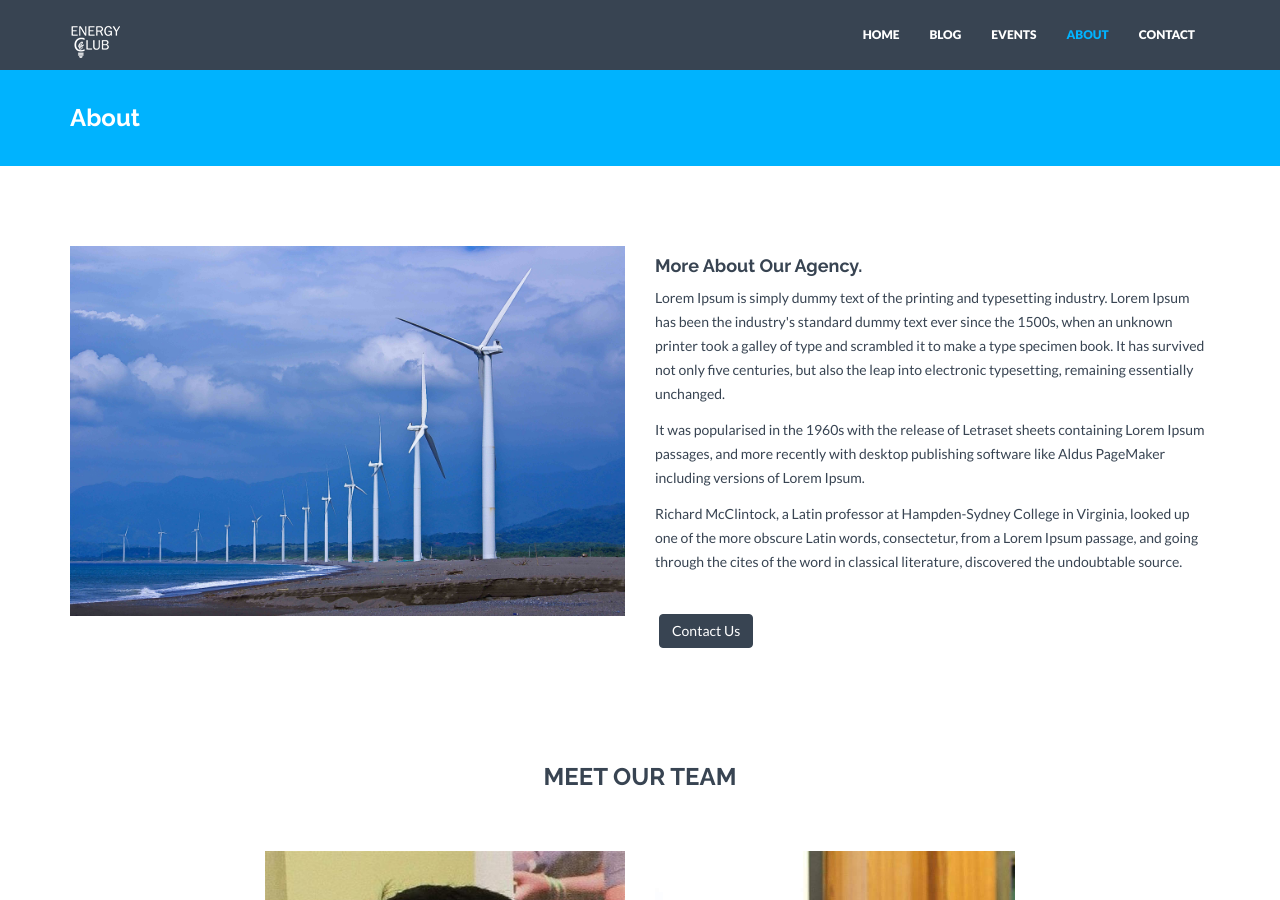
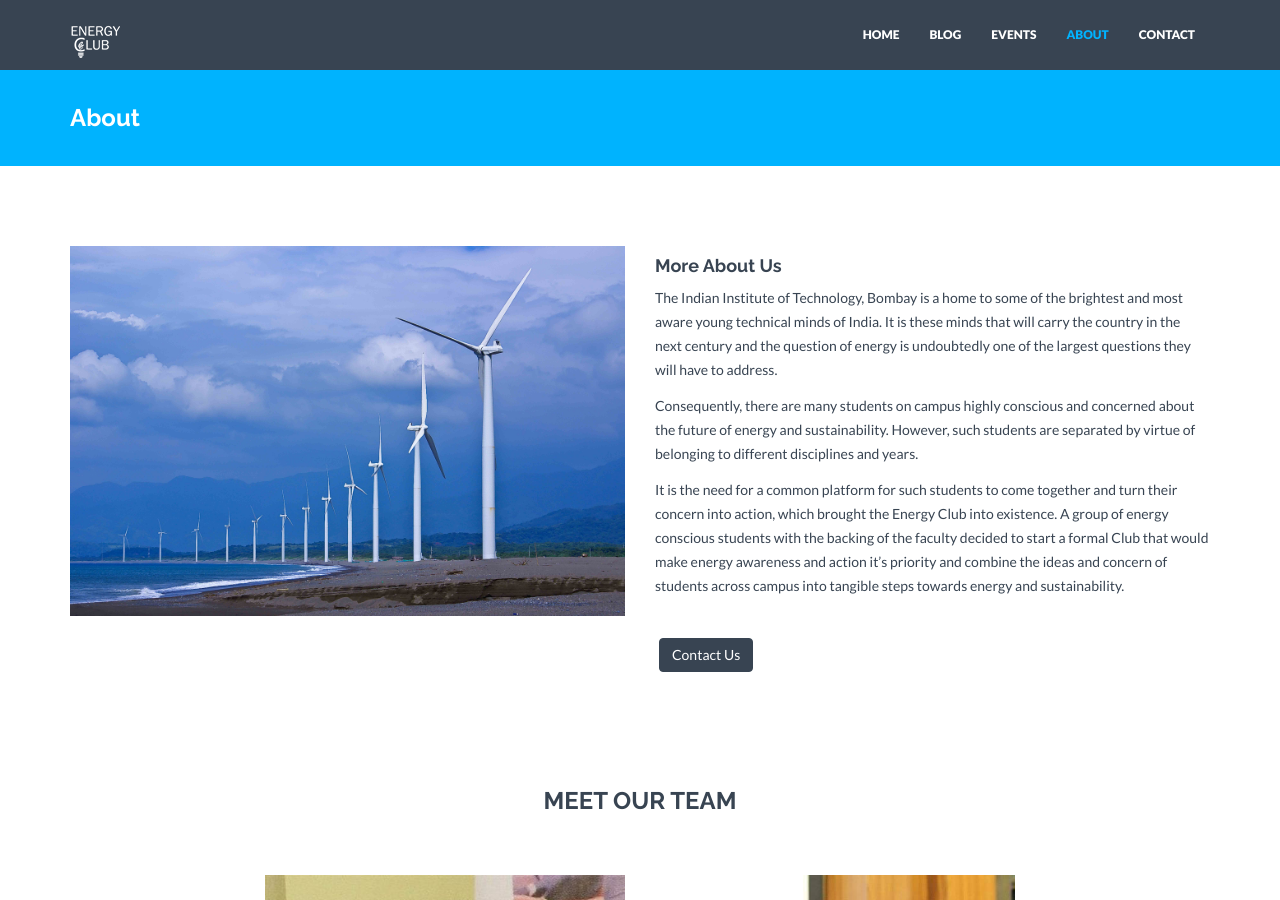
Before and after one commit to prabhat496/enciitb, a Jekyll site: the page built from about.html, in a window 1280 px wide and 900 px high. Built offline with Jekyll 4.4.1, drawn with Linux system fonts in a browser that asks for light colours; nearby versions of some CDN libraries.

Commit message:
layout changes 3 and text replacement

```diff
--- a/about.html
+++ b/about.html
@@ -10,10 +10,15 @@ permalink: /about/
             <img class="img-responsive" src="{{ "/assets/img/about.jpg" | prepend: site.baseurl }}" alt="">
         </div>
         <div class="col-lg-6">
-            <h4>More About Our Agency.</h4>
-            <p>Lorem Ipsum is simply dummy text of the printing and typesetting industry. Lorem Ipsum has been the industry's standard dummy text ever since the 1500s, when an unknown printer took a galley of type and scrambled it to make a type specimen book. It has survived not only five centuries, but also the leap into electronic typesetting, remaining essentially unchanged. </p>
-            <p>It was popularised in the 1960s with the release of Letraset sheets containing Lorem Ipsum passages, and more recently with desktop publishing software like Aldus PageMaker including versions of Lorem Ipsum.</p>
-            <p>Richard McClintock, a Latin professor at Hampden-Sydney College in Virginia, looked up one of the more obscure Latin words, consectetur, from a Lorem Ipsum passage, and going through the cites of the word in classical literature, discovered the undoubtable source.</p>
+            <h4>More About Us</h4>
+
+     <p>       The Indian Institute of Technology, Bombay is a home to some of the brightest and most aware young technical minds of India. It is these minds that will carry the country in the next century and the question of energy is undoubtedly one of the largest questions they will have to address.
+<p>
+
+Consequently, there are many students on campus highly conscious and concerned about the future of energy and sustainability. However, such students are separated by virtue of belonging to different disciplines and years.
+<p>
+It is the need for a common platform for such students to come together and turn their concern into action, which brought the Energy Club into existence. A group of energy conscious students with the backing of the faculty decided to start a formal Club that would make energy awareness and action it’s priority and combine the ideas and concern of students across campus into tangible steps towards energy and sustainability.
+
             <p><br/><a href="{{"/contact/" | prepend: site.baseurl }}" class="btn btn-theme">Contact Us</a></p>
         </div>
     </div><! --/row -->
```
Also changed, not shown: _posts/2017-02-06-america-win-when-energy-competes.markdown (added, +42 -0 lines), _posts/2017-05-31-In-praise-of-Trump-pulling-out-of-the-Paris-climate-pact.markdown (added, +36 -0 lines), _posts/2017-06-13-Abandoned-Unconventional-Natural-Gas-Wells.markdown (added, +41 -0 lines), _posts/2017-06-26-welcome-to-jekyll.markdown (deleted, +0 -25 lines), assets/img/blog/post01.jpg, assets/img/blog/post02.jpg, assets/img/blog/post03.jpg.
